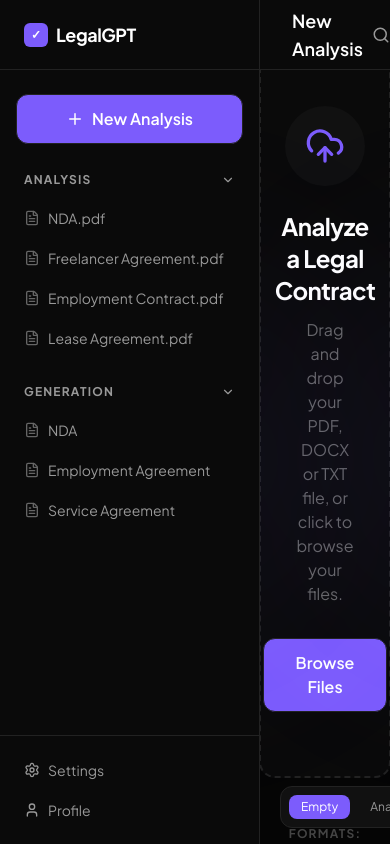
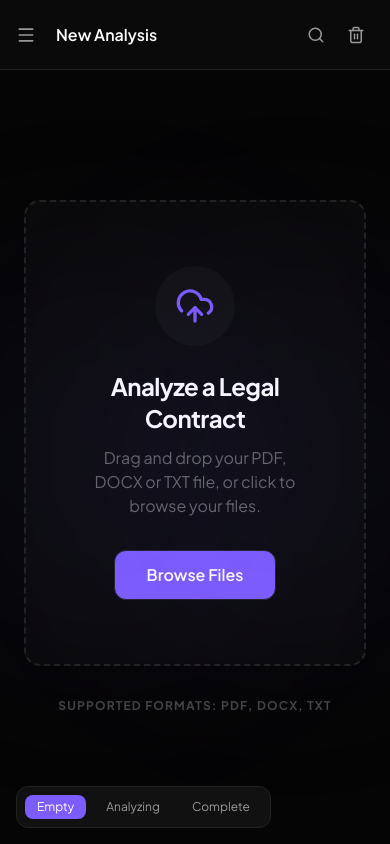
Before and after one commit to manishsuthar01/legalGPT, a Next.js app: page /contracts/mock-id in a window 390 px wide. Built offline with nearby package versions, Linux system fonts and the light colour scheme.

Commit message:
feat: Polish UI responsiveness, accessibility, and empty states

```diff
--- a/src/app/(app)/contracts/[contractId]/page.tsx
+++ b/src/app/(app)/contracts/[contractId]/page.tsx
@@ -49,13 +49,13 @@
 
       {/* State 3: Analysis Complete */}
       {uiState === 'complete' && (
-        <div className="h-full flex overflow-hidden">
+        <div className="h-full flex flex-col lg:flex-row overflow-hidden overflow-y-auto lg:overflow-y-hidden">
 
           {/* Left Column - Main Workspace (65%) */}
-          <div className="flex-[65] flex flex-col h-full p-8 overflow-y-auto">
+          <div className="flex-none lg:flex-[65] flex flex-col h-auto lg:h-full p-4 lg:p-8 overflow-y-visible lg:overflow-y-auto border-b lg:border-b-0 lg:border-r border-[#222]">
             <DocumentMetadata />
 
-            <div className="flex-1 flex flex-col min-h-0 mt-2">
+            <div className="flex-1 flex flex-col min-h-[400px] mt-2">
               <ExecutiveSummary />
 
               <div className="mb-6">
@@ -68,7 +68,7 @@
           </div>
 
           {/* Right Column - Chat Assistant (35%) */}
-          <div className="flex-[35] h-full min-w-[320px]">
+          <div className="flex-none lg:flex-[35] h-[500px] lg:h-full min-w-0 lg:min-w-[320px]">
             <ChatPanel />
           </div>
 
@@ -76,7 +76,7 @@
       )}
 
       {/* Dev Tool: State Toggle for Reviewing */}
-      <div className="fixed bottom-4 left-[280px] flex gap-2 bg-[#111] p-2 rounded-xl border border-[#222] z-50">
+      <div className="fixed bottom-4 left-4 lg:left-[280px] flex gap-2 bg-[#111] p-2 rounded-xl border border-[#222] z-50">
         <button onClick={() => setUiState('empty')} className={`px-3 py-1 text-xs rounded-lg ${uiState === 'empty' ? 'bg-[#7c5cfc] text-white' : 'text-[#999] hover:bg-[#222]'}`}>Empty</button>
         <button onClick={() => setUiState('analyzing')} className={`px-3 py-1 text-xs rounded-lg ${uiState === 'analyzing' ? 'bg-[#7c5cfc] text-white' : 'text-[#999] hover:bg-[#222]'}`}>Analyzing</button>
         <button onClick={() => setUiState('complete')} className={`px-3 py-1 text-xs rounded-lg ${uiState === 'complete' ? 'bg-[#7c5cfc] text-white' : 'text-[#999] hover:bg-[#222]'}`}>Complete</button>
--- a/src/components/layout/LeftSidebar.tsx
+++ b/src/components/layout/LeftSidebar.tsx
@@ -1,83 +1,98 @@
 import React, { useState } from 'react';
-import { Plus, FileText, ChevronDown, ChevronRight, Settings, User } from 'lucide-react';
+import { Plus, FileText, ChevronDown, ChevronRight, Settings, User, X } from 'lucide-react';
 
-export const LeftSidebar = () => {
+interface LeftSidebarProps {
+  onCloseMobile?: () => void;
+}
+
+export const LeftSidebar: React.FC<LeftSidebarProps> = ({ onCloseMobile }) => {
   const [analysisExpanded, setAnalysisExpanded] = useState(true);
   const [generationExpanded, setGenerationExpanded] = useState(true);
 
   return (
-    <div className="w-[260px] h-full flex flex-col bg-[#0a0a0a] border-r border-[#222]">
+    <aside className="w-[260px] h-full flex flex-col bg-[#0a0a0a] border-r border-[#222]">
       {/* Logo Area */}
-      <div className="h-[70px] flex items-center px-6 border-b border-[#222]">
+      <div className="h-[70px] flex items-center justify-between px-6 border-b border-[#222] shrink-0">
         <div className="flex items-center gap-2">
           <div className="w-6 h-6 bg-[#7c5cfc] rounded-md flex items-center justify-center">
-            <span className="text-white text-xs font-bold">✓</span>
+            <span className="text-white text-xs font-bold" aria-hidden="true">✓</span>
           </div>
           <span className="text-white font-bold text-lg tracking-tight">LegalGPT</span>
         </div>
+        {onCloseMobile && (
+          <button
+            onClick={onCloseMobile}
+            aria-label="Close menu"
+            className="md:hidden p-1 text-[#999] hover:text-white rounded-md focus-visible:ring-2 focus-visible:ring-[#7c5cfc] outline-none"
+          >
+            <X size={20} />
+          </button>
+        )}
       </div>
 
       {/* Main Content */}
-      <div className="flex-1 overflow-y-auto py-6 px-4 flex flex-col gap-6">
-        <button className="w-full flex items-center justify-center gap-2 bg-[#7c5cfc] hover:bg-[#111] hover:border-[#333] border border-[#222] text-white font-semibold py-3 rounded-xl transition-all duration-300">
-          <Plus size={18} />
+      <nav className="flex-1 overflow-y-auto py-6 px-4 flex flex-col gap-6" aria-label="Main Navigation">
+        <button className="w-full flex items-center justify-center gap-2 bg-[#7c5cfc] hover:bg-[#111] hover:border-[#333] border border-[#222] text-white font-semibold py-3 rounded-xl transition-all duration-300 focus-visible:ring-2 focus-visible:ring-[#7c5cfc] outline-none focus-visible:ring-offset-2 focus-visible:ring-offset-[#0a0a0a]">
+          <Plus size={18} aria-hidden="true" />
           New Analysis
         </button>
 
         <div className="flex flex-col gap-2">
-          <div
-            className="flex items-center justify-between text-[#999] hover:text-white cursor-pointer px-2 py-1"
+          <button
+            aria-expanded={analysisExpanded}
+            className="w-full flex items-center justify-between text-[#999] hover:text-white cursor-pointer px-2 py-1 focus-visible:ring-2 focus-visible:ring-[#7c5cfc] outline-none rounded-md"
             onClick={() => setAnalysisExpanded(!analysisExpanded)}
           >
             <span className="text-xs font-bold uppercase tracking-widest">Analysis</span>
-            {analysisExpanded ? <ChevronDown size={14} /> : <ChevronRight size={14} />}
-          </div>
+            {analysisExpanded ? <ChevronDown size={14} aria-hidden="true" /> : <ChevronRight size={14} aria-hidden="true" />}
+          </button>
           {analysisExpanded && (
             <div className="flex flex-col gap-1">
               {['NDA.pdf', 'Freelancer Agreement.pdf', 'Employment Contract.pdf', 'Lease Agreement.pdf'].map((doc, idx) => (
-                <div key={idx} className="flex items-center gap-2 px-2 py-2 text-sm text-[#999] hover:text-white hover:bg-[#111] rounded-lg cursor-pointer">
-                  <FileText size={16} className="text-[#666]" />
+                <button key={idx} className="w-full text-left flex items-center gap-2 px-2 py-2 text-sm text-[#999] hover:text-white hover:bg-[#111] rounded-lg cursor-pointer focus-visible:ring-2 focus-visible:ring-[#7c5cfc] outline-none">
+                  <FileText size={16} className="text-[#666] shrink-0" aria-hidden="true" />
                   <span className="truncate">{doc}</span>
-                </div>
+                </button>
               ))}
             </div>
           )}
         </div>
 
         <div className="flex flex-col gap-2">
-          <div
-            className="flex items-center justify-between text-[#999] hover:text-white cursor-pointer px-2 py-1"
+          <button
+            aria-expanded={generationExpanded}
+            className="w-full flex items-center justify-between text-[#999] hover:text-white cursor-pointer px-2 py-1 focus-visible:ring-2 focus-visible:ring-[#7c5cfc] outline-none rounded-md"
             onClick={() => setGenerationExpanded(!generationExpanded)}
           >
             <span className="text-xs font-bold uppercase tracking-widest">Generation</span>
-            {generationExpanded ? <ChevronDown size={14} /> : <ChevronRight size={14} />}
-          </div>
+            {generationExpanded ? <ChevronDown size={14} aria-hidden="true" /> : <ChevronRight size={14} aria-hidden="true" />}
+          </button>
           {generationExpanded && (
             <div className="flex flex-col gap-1">
               {['NDA', 'Employment Agreement', 'Service Agreement'].map((doc, idx) => (
-                <div key={idx} className="flex items-center gap-2 px-2 py-2 text-sm text-[#999] hover:text-white hover:bg-[#111] rounded-lg cursor-pointer">
-                  <FileText size={16} className="text-[#666]" />
+                <button key={idx} className="w-full text-left flex items-center gap-2 px-2 py-2 text-sm text-[#999] hover:text-white hover:bg-[#111] rounded-lg cursor-pointer focus-visible:ring-2 focus-visible:ring-[#7c5cfc] outline-none">
+                  <FileText size={16} className="text-[#666] shrink-0" aria-hidden="true" />
                   <span className="truncate">{doc}</span>
-                </div>
+                </button>
               ))}
             </div>
           )}
         </div>
-      </div>
+      </nav>
 
       {/* Bottom Settings */}
       <div className="p-4 border-t border-[#222]">
         <div className="flex flex-col gap-1">
-          <div className="flex items-center gap-2 px-2 py-2 text-sm text-[#999] hover:text-white hover:bg-[#111] rounded-lg cursor-pointer transition-colors">
-            <Settings size={16} />
+          <button className="w-full flex items-center gap-2 px-2 py-2 text-sm text-[#999] hover:text-white hover:bg-[#111] rounded-lg cursor-pointer transition-colors focus-visible:ring-2 focus-visible:ring-[#7c5cfc] outline-none">
+            <Settings size={16} aria-hidden="true" />
             <span>Settings</span>
-          </div>
-          <div className="flex items-center gap-2 px-2 py-2 text-sm text-[#999] hover:text-white hover:bg-[#111] rounded-lg cursor-pointer transition-colors">
-            <User size={16} />
+          </button>
+          <button className="w-full flex items-center gap-2 px-2 py-2 text-sm text-[#999] hover:text-white hover:bg-[#111] rounded-lg cursor-pointer transition-colors focus-visible:ring-2 focus-visible:ring-[#7c5cfc] outline-none">
+            <User size={16} aria-hidden="true" />
             <span>Profile</span>
-          </div>
+          </button>
         </div>
       </div>
-    </div>
+    </aside>
   );
 };
--- a/src/components/layout/TopHeader.tsx
+++ b/src/components/layout/TopHeader.tsx
@@ -1,44 +1,56 @@
 import React from 'react';
-import { Search, Download, Trash2, Clock } from 'lucide-react';
+import { Search, Download, Trash2, Clock, Menu } from 'lucide-react';
 import { StatusBadge } from '../ui/StatusBadge';
 
 interface TopHeaderProps {
   documentName: string;
   status: 'analyzing' | 'complete' | 'empty';
+  onMenuToggle?: () => void;
 }
 
-export const TopHeader: React.FC<TopHeaderProps> = ({ documentName, status }) => {
+export const TopHeader: React.FC<TopHeaderProps> = ({ documentName, status, onMenuToggle }) => {
   return (
-    <div className="h-[70px] w-full flex items-center justify-between px-8 bg-[#0a0a0a] border-b border-[#222]">
-      <div className="flex items-center gap-4">
-        <h1 className="text-white font-semibold text-lg">{status !== 'empty' ? documentName : 'New Analysis'}</h1>
+    <header className="h-[70px] w-full flex items-center justify-between px-4 md:px-8 bg-[#0a0a0a] border-b border-[#222] shrink-0">
+      <div className="flex items-center gap-3 md:gap-4 overflow-hidden">
+        <button
+          onClick={onMenuToggle}
+          aria-label="Open navigation menu"
+          className="md:hidden p-2 -ml-2 text-[#999] hover:text-white hover:bg-[#111] rounded-lg transition-colors focus-visible:ring-2 focus-visible:ring-[#7c5cfc] outline-none"
+        >
+          <Menu size={20} />
+        </button>
+        <h1 className="text-white font-semibold text-base md:text-lg truncate">{status !== 'empty' ? documentName : 'New Analysis'}</h1>
 
         {status === 'complete' && (
-          <StatusBadge level="high" label="High Risk" />
+          <div className="hidden sm:block shrink-0">
+            <StatusBadge level="high" label="High Risk" />
+          </div>
         )}
         {status === 'analyzing' && (
-          <StatusBadge level="neutral" label="Analyzing" />
+          <div className="hidden sm:block shrink-0">
+            <StatusBadge level="neutral" label="Analyzing" />
+          </div>
         )}
 
         {status === 'complete' && (
-          <div className="flex items-center gap-1.5 text-xs text-[#666]">
+          <div className="hidden lg:flex items-center gap-1.5 text-xs text-[#666] shrink-0">
             <Clock size={12} />
             <span>Analyzed just now</span>
           </div>
         )}
       </div>
 
-      <div className="flex items-center gap-3">
-        <button className="p-2 text-[#999] hover:text-white hover:bg-[#111] rounded-lg transition-colors border border-transparent hover:border-[#222]">
+      <div className="flex items-center gap-1 md:gap-3 shrink-0">
+        <button aria-label="Search document" className="p-2 text-[#999] hover:text-white hover:bg-[#111] rounded-lg transition-colors border border-transparent hover:border-[#222] focus-visible:ring-2 focus-visible:ring-[#7c5cfc] outline-none">
           <Search size={18} />
         </button>
-        <button className="p-2 text-[#999] hover:text-white hover:bg-[#111] rounded-lg transition-colors border border-transparent hover:border-[#222]">
+        <button aria-label="Download analysis" className="hidden sm:block p-2 text-[#999] hover:text-white hover:bg-[#111] rounded-lg transition-colors border border-transparent hover:border-[#222] focus-visible:ring-2 focus-visible:ring-[#7c5cfc] outline-none">
           <Download size={18} />
         </button>
-        <button className="p-2 text-[#999] hover:text-[#ef4444] hover:bg-[#ef4444]/10 rounded-lg transition-colors border border-transparent hover:border-[#ef4444]/20">
+        <button aria-label="Delete document" className="p-2 text-[#999] hover:text-[#ef4444] hover:bg-[#ef4444]/10 rounded-lg transition-colors border border-transparent hover:border-[#ef4444]/20 focus-visible:ring-2 focus-visible:ring-[#7c5cfc] outline-none">
           <Trash2 size={18} />
         </button>
       </div>
-    </div>
+    </header>
   );
 };
--- a/src/components/layout/WorkspaceLayout.tsx
+++ b/src/components/layout/WorkspaceLayout.tsx
@@ -1,4 +1,4 @@
-import React from 'react';
+import React, { useState } from 'react';
 import { LeftSidebar } from './LeftSidebar';
 import { TopHeader } from './TopHeader';
 
@@ -9,12 +9,31 @@
 }
 
 export const WorkspaceLayout: React.FC<WorkspaceLayoutProps> = ({ children, documentName, status }) => {
+  const [isMobileMenuOpen, setIsMobileMenuOpen] = useState(false);
+
   return (
-    <div className="flex h-screen bg-[#050505] text-[#999] overflow-hidden">
-      <LeftSidebar />
-      <div className="flex-1 flex flex-col min-w-0">
-        <TopHeader documentName={documentName} status={status} />
-        <main className="flex-1 overflow-hidden relative">
+    <div className="flex h-screen bg-[#050505] text-[#999] overflow-hidden relative">
+      {/* Sidebar - hidden on mobile unless open, block on desktop */}
+      <div className={`fixed inset-y-0 left-0 z-50 transform ${isMobileMenuOpen ? 'translate-x-0' : '-translate-x-full'} md:relative md:translate-x-0 transition-transform duration-300 ease-in-out`}>
+        <LeftSidebar onCloseMobile={() => setIsMobileMenuOpen(false)} />
+      </div>
+
+      {/* Mobile overlay */}
+      {isMobileMenuOpen && (
+        <div
+          className="fixed inset-0 bg-black/50 z-40 md:hidden backdrop-blur-sm"
+          onClick={() => setIsMobileMenuOpen(false)}
+          aria-hidden="true"
+        />
+      )}
+
+      <div className="flex-1 flex flex-col min-w-0 h-screen overflow-hidden">
+        <TopHeader
+          documentName={documentName}
+          status={status}
+          onMenuToggle={() => setIsMobileMenuOpen(true)}
+        />
+        <main className="flex-1 overflow-hidden relative h-full">
           {children}
         </main>
       </div>
--- a/src/features/analysis/components/AnalysisProgress.tsx
+++ b/src/features/analysis/components/AnalysisProgress.tsx
@@ -14,22 +14,26 @@
 
   return (
     <div className="flex flex-col items-center justify-center h-full w-full max-w-md mx-auto px-6">
-      <div className="w-full bg-[#111] border border-[#222] rounded-2xl p-10 shadow-2xl">
+      <div
+        className="w-full bg-[#111] border border-[#222] rounded-2xl p-10 shadow-2xl"
+        role="status"
+        aria-live="polite"
+      >
         <h2 className="text-white text-xl font-semibold mb-8 text-center tracking-tight">
           Analyzing Contract
         </h2>
 
         <div className="flex flex-col gap-5">
           {steps.map((step, idx) => (
-            <div key={idx} className="flex items-center gap-4">
+            <div key={idx} className={`flex items-center gap-4 transition-opacity duration-300 ${step.status === 'pending' ? 'opacity-50' : 'opacity-100'}`}>
               {step.status === 'complete' && (
-                <CheckCircle2 size={20} className="text-[#22c55e]" />
+                <CheckCircle2 size={20} className="text-[#22c55e]" aria-hidden="true" />
               )}
               {step.status === 'current' && (
-                <CircleDashed size={20} className="text-[#7c5cfc] animate-spin" />
+                <CircleDashed size={20} className="text-[#7c5cfc] animate-spin" aria-hidden="true" />
               )}
               {step.status === 'pending' && (
-                <Circle size={20} className="text-[#333]" />
+                <Circle size={20} className="text-[#333]" aria-hidden="true" />
               )}
               <span className={`text-sm ${
                 step.status === 'complete' ? 'text-[#999]' :
@@ -37,6 +41,7 @@
                 'text-[#555]'
               }`}>
                 {step.label}
+                {step.status === 'current' && <span className="sr-only"> (in progress)</span>}
               </span>
             </div>
           ))}
--- a/src/features/analysis/components/RiskCard.tsx
+++ b/src/features/analysis/components/RiskCard.tsx
@@ -52,8 +52,8 @@
         </div>
       </div>
 
-      <button className="flex items-center gap-2 text-xs font-semibold text-[#666] hover:text-[#7c5cfc] uppercase tracking-widest transition-colors mt-4">
-        <FileSearch size={14} />
+      <button className="flex items-center gap-2 text-xs font-semibold text-[#666] hover:text-[#7c5cfc] uppercase tracking-widest transition-colors mt-4 focus-visible:ring-2 focus-visible:ring-[#7c5cfc] outline-none rounded p-1 -ml-1">
+        <FileSearch size={14} aria-hidden="true" />
         View Clause
       </button>
     </div>
--- a/src/features/analysis/components/RiskList.tsx
+++ b/src/features/analysis/components/RiskList.tsx
@@ -3,9 +3,19 @@
 import { mockAnalysisData } from '../mock/analysisData';
 
 export const RiskList = () => {
+  const risks = mockAnalysisData.risks;
+
+  if (!risks || risks.length === 0) {
+    return (
+      <div className="bg-[#111] border border-[#222] border-dashed rounded-2xl p-8 text-center">
+        <p className="text-[#999] text-sm">No significant risks were identified in this document.</p>
+      </div>
+    );
+  }
+
   return (
     <div className="flex flex-col gap-4">
-      {mockAnalysisData.risks.map((risk) => (
+      {risks.map((risk) => (
         <RiskCard
           key={risk.id}
           severity={risk.severity as any}
--- a/src/features/chat/components/ChatInput.tsx
+++ b/src/features/chat/components/ChatInput.tsx
@@ -7,11 +7,15 @@
       <div className="relative flex items-end bg-[#111] border border-[#222] rounded-xl overflow-hidden focus-within:border-[#7c5cfc]/50 transition-colors">
         <textarea
           placeholder="Ask a question about this contract..."
+          aria-label="Chat input message"
           className="w-full bg-transparent text-sm text-white placeholder-[#555] p-4 resize-none focus:outline-none min-h-[56px] max-h-[120px]"
           rows={1}
         />
-        <button className="absolute right-2 bottom-2 p-2 bg-[#7c5cfc] hover:bg-[#6a4beb] text-white rounded-lg transition-colors flex items-center justify-center">
-          <SendHorizontal size={16} />
+        <button
+          aria-label="Send message"
+          className="absolute right-2 bottom-2 p-2 bg-[#7c5cfc] hover:bg-[#6a4beb] text-white rounded-lg transition-colors flex items-center justify-center focus-visible:ring-2 focus-visible:ring-white outline-none"
+        >
+          <SendHorizontal size={16} aria-hidden="true" />
         </button>
       </div>
       <div className="text-center mt-3">
--- a/src/features/chat/components/SuggestedPrompt.tsx
+++ b/src/features/chat/components/SuggestedPrompt.tsx
@@ -10,9 +10,9 @@
   return (
     <button
       onClick={onClick}
-      className="flex items-center gap-2 px-3 py-2 bg-[#111] border border-[#222] hover:border-[#7c5cfc]/50 hover:bg-[#7c5cfc]/5 rounded-xl text-xs text-[#999] hover:text-[#ccc] transition-all duration-300 text-left"
+      className="flex items-center gap-2 px-3 py-2 bg-[#111] border border-[#222] hover:border-[#7c5cfc]/50 hover:bg-[#7c5cfc]/5 rounded-xl text-xs text-[#999] hover:text-[#ccc] transition-all duration-300 text-left focus-visible:ring-2 focus-visible:ring-[#7c5cfc] outline-none"
     >
-      <Sparkles size={14} className="text-[#7c5cfc]" />
+      <Sparkles size={14} className="text-[#7c5cfc]" aria-hidden="true" />
       <span className="truncate">{text}</span>
     </button>
   );
--- a/src/features/contracts/components/UploadDropzone.tsx
+++ b/src/features/contracts/components/UploadDropzone.tsx
@@ -8,12 +8,13 @@
 export const UploadDropzone: React.FC<UploadDropzoneProps> = ({ onUpload }) => {
   return (
     <div className="flex flex-col items-center justify-center h-full w-full max-w-2xl mx-auto px-6">
-      <div
+      <button
         onClick={onUpload}
-        className="w-full bg-[#0a0a0a] border-2 border-dashed border-[#222] hover:border-[#7c5cfc]/50 rounded-2xl p-16 flex flex-col items-center justify-center cursor-pointer transition-all duration-300 group"
+        aria-label="Upload document for analysis"
+        className="w-full bg-[#0a0a0a] border-2 border-dashed border-[#222] hover:border-[#7c5cfc]/50 rounded-2xl p-16 flex flex-col items-center justify-center cursor-pointer transition-all duration-300 group focus-visible:ring-4 focus-visible:ring-[#7c5cfc]/50 outline-none"
       >
         <div className="w-20 h-20 bg-[#111] rounded-full flex items-center justify-center mb-6 group-hover:scale-110 transition-transform duration-300">
-          <UploadCloud size={40} className="text-[#7c5cfc]" />
+          <UploadCloud size={40} className="text-[#7c5cfc]" aria-hidden="true" />
         </div>
 
         <h2 className="text-white text-2xl font-bold mb-3 text-center tracking-tight">
@@ -24,12 +25,12 @@
           Drag and drop your PDF, DOCX or TXT file, or click to browse your files.
         </p>
 
-        <button className="bg-[#7c5cfc] hover:bg-[#111] hover:border-[#333] border border-[#222] text-white font-semibold px-8 py-3 rounded-xl transition-all duration-300 hover:scale-[1.02]">
+        <span className="bg-[#7c5cfc] group-hover:bg-[#111] group-hover:border-[#333] border border-[#222] text-white font-semibold px-8 py-3 rounded-xl transition-all duration-300 group-hover:scale-[1.02] inline-block pointer-events-none">
           Browse Files
-        </button>
-      </div>
+        </span>
+      </button>
 
-      <p className="mt-8 text-xs text-[#444] uppercase tracking-widest font-bold text-center">
+      <p className="mt-8 text-xs text-[#444] uppercase tracking-widest font-bold text-center" aria-live="polite">
         Supported Formats: PDF, DOCX, TXT
       </p>
     </div>
```
